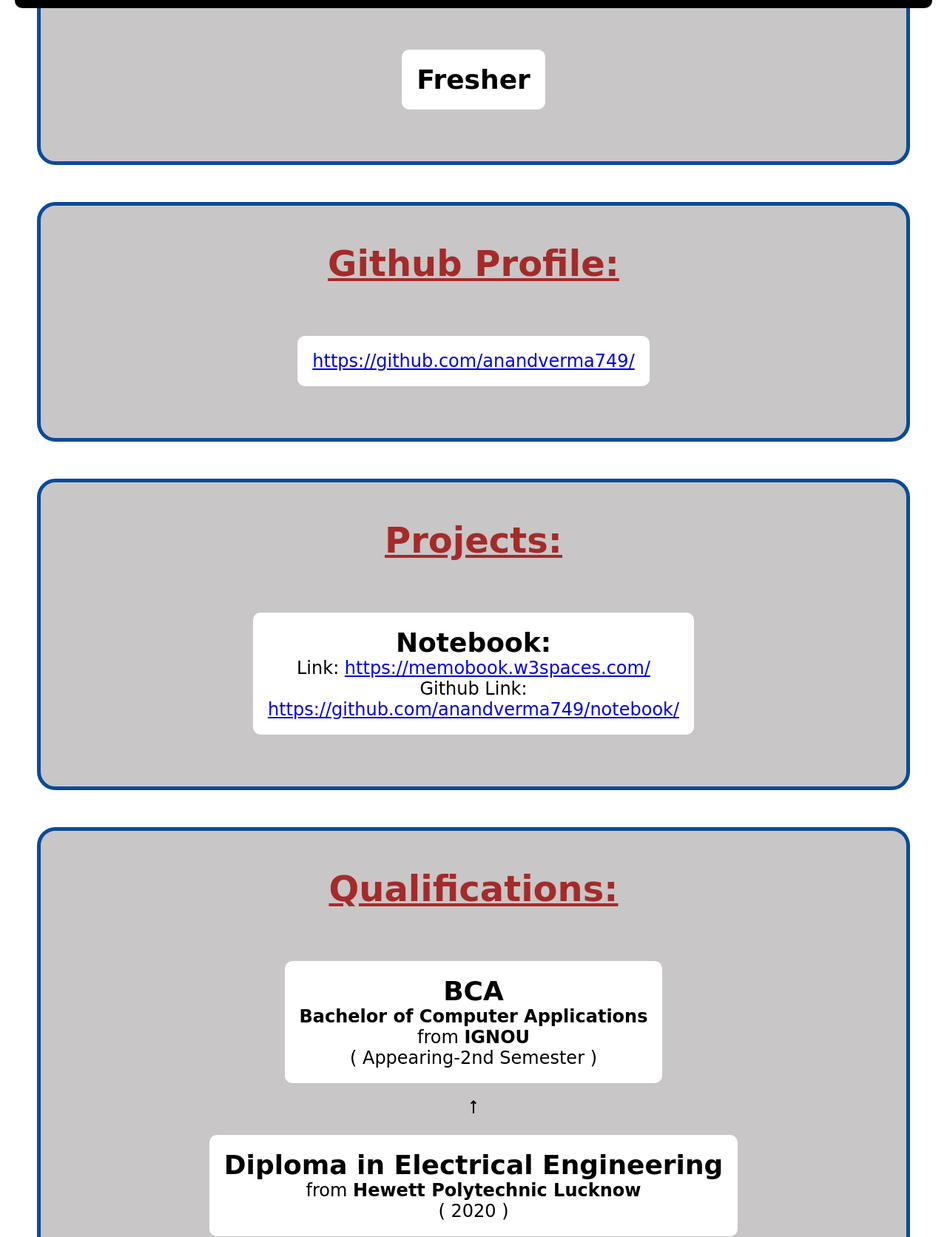
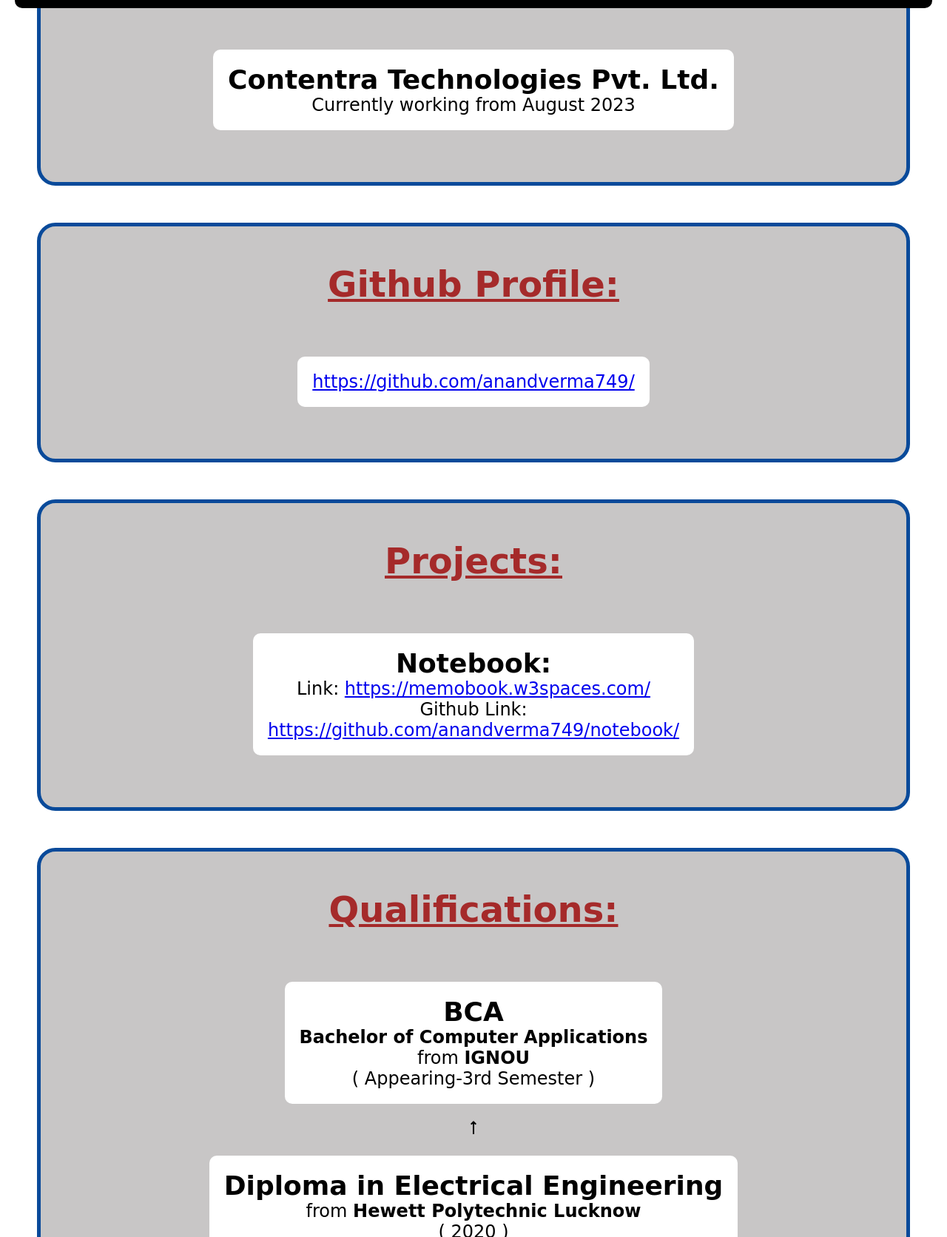
Before and after one commit to anandverma749/anandverma749.github.io, a plain HTML site: page index.html in a window 1280 px wide. Shown: the part 784-2456 px from the top of the page at 74% size. Drawn offline with nearby package versions, Linux system fonts and the light colour scheme; a web font is replaced by a local one.

Commit message:
Updated Work experience

```diff
--- a/index.html
+++ b/index.html
@@ -15,7 +15,7 @@
       rel="stylesheet"
     />
     <link rel="icon" type="image/x-icon" href="./images/favicon.ico" />
-    <title>Anand-Portfolio</title>
+    <title>Anand Verma - Portfolio</title>
   </head>
   <body>
     <!-- header starts here -->
@@ -50,7 +50,9 @@
         <div style="margin-bottom: 50px">
           <h1><u style="color: brown; font-size: 3rem">Work Experience:</u></h1>
         </div>
-        <div class="card"><h1>Fresher</h1></div>
+        <div class="card"><h1>Contentra Technologies Pvt. Ltd.</h1>
+        <div>Currently working from August 2023</div>
+        </div>
       </section>
       <section class="ms2 ms">
         <div style="margin-bottom: 50px">
@@ -79,7 +81,7 @@
           <h1>BCA</h1>
           <div><strong>Bachelor of Computer Applications</strong></div>
           <div>from <strong>IGNOU</strong></div>
-          <div>( Appearing-2nd Semester )</div>
+          <div>( Appearing-3rd Semester )</div>
         </div>
         <div><span class="material-symbols-outlined"> straight </span></div>
         <div class="card">
```
Also changed, not shown: about.html (+2 -2 lines), contactus.html (+1 -1 lines).
